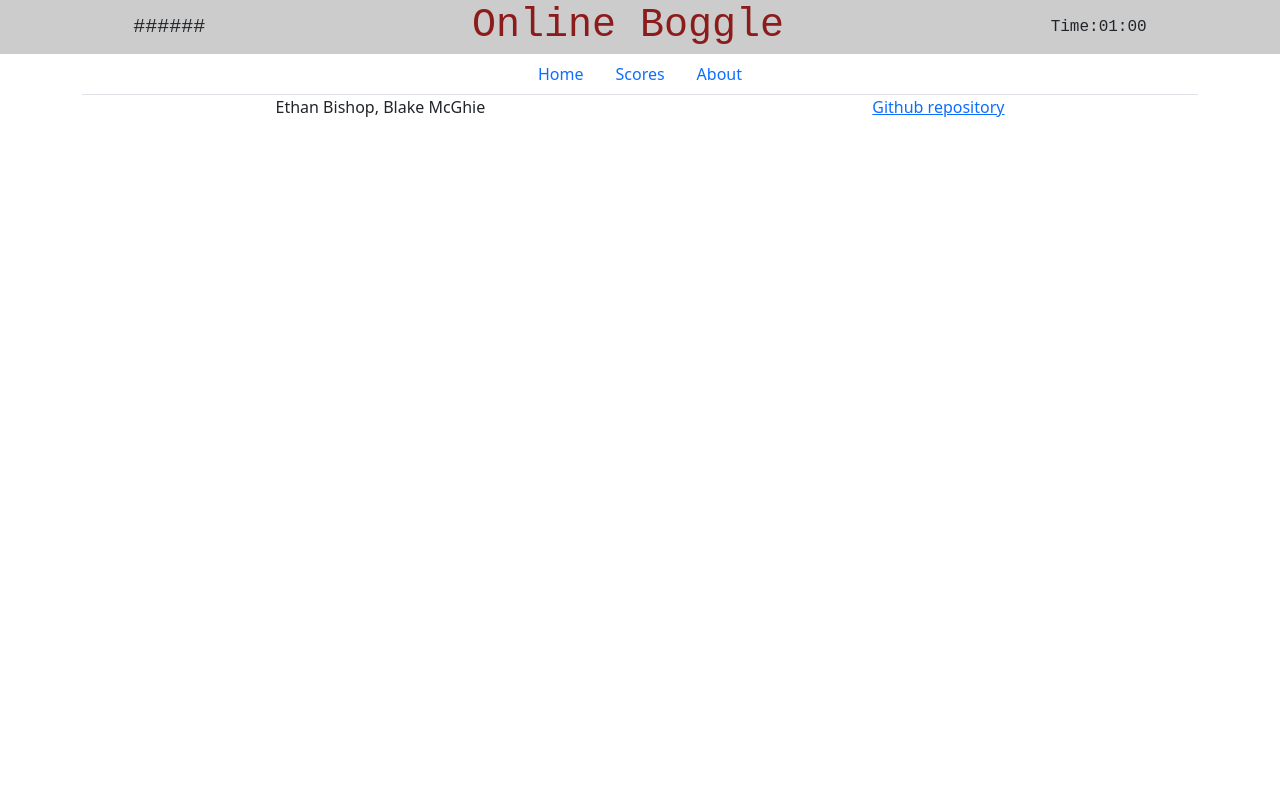
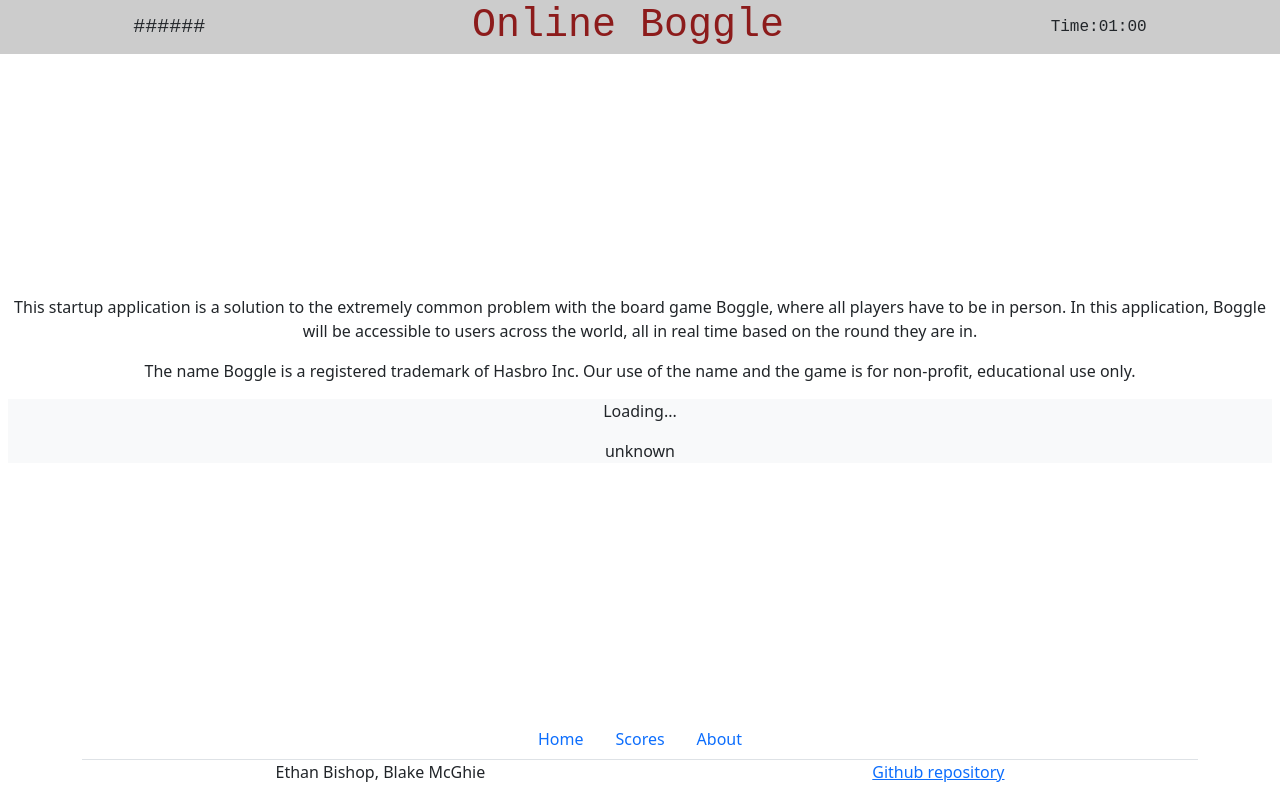
Before and after one commit to ethanguin/startup, a React (Create React App) app: page /About in a window 1280 px wide. Built offline with nearby package versions, Linux system fonts and the light colour scheme; no server answers; a web font is replaced by a local one.

Commit message:
Add(about) about page implemented

```diff
--- a/public/index.html
+++ b/public/index.html
@@ -5,8 +5,8 @@
     <meta name="viewport" content="width=device-width, initial-scale=1" />
     <meta name="theme-color" content="#000000" />
     <meta
-      name="description"
-      content="Web site created using create-react-app"
+      name="Online Boggle"
+      content="Online Boggle game for CS260 - web programming"
     />
     <title>Online Boggle</title>
   </head>
--- /dev/null
+++ b/src/About/About.jsx
@@ -0,0 +1,36 @@
+import React from 'react';
+
+export function About () {
+    const [quote, setQuote] = React.useState('Loading...');
+    const [quoteAuthor, setQuoteAuthor] = React.useState('unknown');
+    React.useEffect(() => {
+        fetch('https://api.quotable.io/random')
+          .then((response) => response.json())
+          .then((data) => {
+            setQuote(data.content);
+            setQuoteAuthor(data.author);
+          })
+          .catch();
+      }, []);
+    return (
+        <div className='about'>
+            <div>
+                <p>
+                This startup application is a solution to the extremely common problem with the board game Boggle, where
+                all players have to be in person. In this application, Boggle will be accessible to users across the
+                world, all in real time based on the round they are in.
+                </p>
+
+                <p>
+                The name Boggle is a registered trademark of Hasbro Inc. Our use of the name and the game is for non-profit,
+                educational use only.
+                </p>
+
+            <div className='quote-box bg-light text-dark'>
+                <p className='quote'>{quote}</p>
+                <p className='author'>{quoteAuthor}</p>
+            </div>
+        </div>
+        </div>
+    );
+}
--- a/src/App.jsx
+++ b/src/App.jsx
@@ -1,10 +1,10 @@
-//import './App.css';
-import { Header } from './Header/Header.jsx'
-import { Footer } from './Footer/Footer.jsx'
+import { Header } from './Header/Header.jsx';
+import { Footer } from './Footer/Footer.jsx';
+import { Home } from './Home/Home.jsx';
+import { About } from './About/About.jsx';
 import { NavLink, Route, Routes } from 'react-router-dom';
 import 'bootstrap/dist/css/bootstrap.min.css';
 import './index.css';
-import { Home } from './Home/Home.jsx';
 
 function App() {
   return (
@@ -12,8 +12,8 @@ function App() {
       <Header />
       <Routes>
         <Route path='/' element={ <Home /> } />
-        {/* <Route path='/' element={ <Scores /> } />
-        <Route path='/' element={ <About /> } /> */}
+        {/* <Route path='/' element={ <Scores /> } />*/}
+        <Route path='/About' element={ <About /> } />
       </Routes>
       <Footer />
     </div>
--- a/src/index.css
+++ b/src/index.css
@@ -43,7 +43,6 @@
     align-items: center;
     text-align: center;
     flex: 1;
-    background-color: antiquewhite;
 }
 
 #quote {
@@ -52,7 +51,6 @@
     align-items: center;
     text-align: center;
     flex: 1;
-    background-color: antiquewhite;
 }
 
 
@@ -140,6 +138,13 @@ footer {
 #root {
   display: flex;
   flex: 1;
+}
+
+.about-body {
+  display: flex;
+  flex: 1;
+  align-items: center;
+  justify-content: center;
 }
 
 .main {
```
